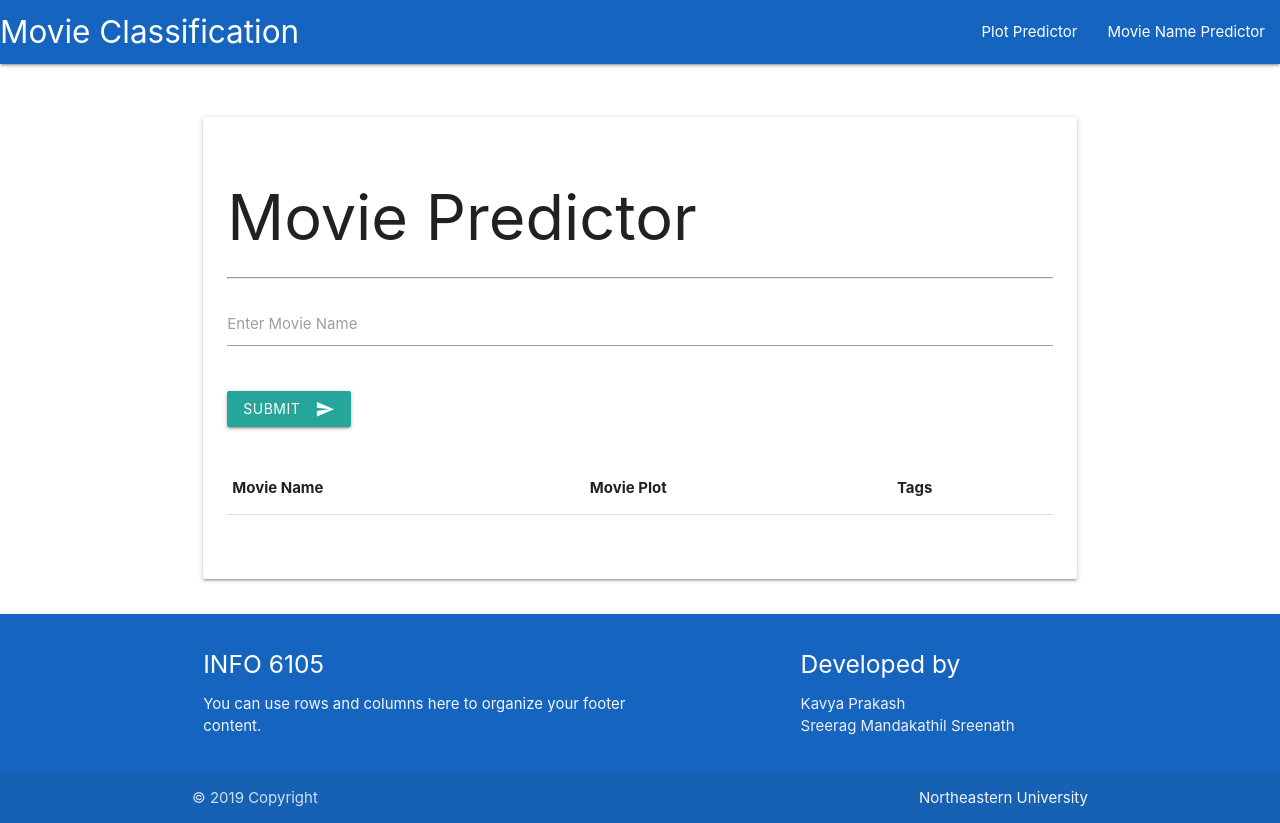
After one commit to sreeragsreenath/info6105_project, a Flask app: page /movie_predictor in a window 1280 px wide. The commit adds this page. Run offline with Flask 2, Linux system fonts and the light colour scheme; lists and menus that the app fills with data are empty.

Commit message:
add : jupyternotebook edt 2

```diff
--- a/webapp/app.py
+++ b/webapp/app.py
@@ -6,12 +6,17 @@ import wikipedia
 app = Flask(__name__)
 
 @app.route('/')
-def hello():
+def plot_pred():
 	result = {}
-	return render_template('index.html', result= result)
+	return render_template('plot_pred.html', result= result)
+
+@app.route('/movie_predictor')
+def movie_predictor():
+	result = {}
+	return render_template('movie_name_pred.html', result= result)
 
 @app.route('/predict', methods=['GET', 'POST'])
-def predict():
+def predict_plot():
 	blob = request.form.get('movie_plot')
 	lr_classifier = pickle.load(open('models/lr_classifier.pkl', 'rb'))
 	tfidf_vectorizer = pickle.load(open('models/tfidf_vectorizer.pkl', 'rb'))
@@ -22,7 +27,33 @@ def predict():
 	print(multilabel_binarizer.inverse_transform(y_pred_lr)[0])
 	data = {}
 	data['tags'] = list(multilabel_binarizer.inverse_transform(y_pred_lr)[0])
-	return render_template('index.html',result = data)
+	data['blob'] = blob[:100]
+	return data
+
+@app.route('/predict_movie_name', methods=['GET', 'POST'])
+def predict_movie_name():
+	movie_name = request.form.get('movie_name')
+	try:
+		movie = wikipedia.page(movie_name)
+		blob = movie.section('Plot')
+		lr_classifier = pickle.load(open('models/lr_classifier.pkl', 'rb'))
+		tfidf_vectorizer = pickle.load(open('models/tfidf_vectorizer.pkl', 'rb'))
+		multilabel_binarizer = pickle.load(open('models/multilabel_binarizer.pkl', 'rb'))
+		text = " ".join(blob)
+		t = tfidf_vectorizer.transform([blob])
+		y_pred_lr = lr_classifier.predict(t)
+		print(multilabel_binarizer.inverse_transform(y_pred_lr)[0])
+		data = {}
+		data['tags'] = list(multilabel_binarizer.inverse_transform(y_pred_lr)[0])
+		data['blob'] = blob[:100]
+		data['movie_name'] = movie_name
+		return data
+	except:
+		data = {}
+		data['tags'] = ["movie Not found"]
+		data['blob'] = "movie Not found"
+		data['movie_name'] = movie_name
+		return data
 
 if __name__ == '__main__':
 	app.run(debug=True)
--- a/webapp/templates/index.html
+++ b/webapp/templates/base.html
@@ -28,45 +28,17 @@
   			<div class="nav-wrapper blue darken-3">
   				<a href="#" class="brand-logo">Movie Classification</a>
   				<ul id="nav-mobile" class="right hide-on-med-and-down">
-  					<li><a href="sass.html">Sass</a></li>
-  					<li><a href="badges.html">Components</a></li>
-  					<li><a href="collapsible.html">JavaScript</a></li>
+  					<li><a href="/">Plot Predictor</a></li>
+  					<li><a href="/movie_predictor">Movie Name Predictor</a></li>
   				</ul>
   			</div>
   		</nav>
   		<br>
   		<br>
-  		<div class="container">
-  			<div class="row">
-  				<div class="col s12 m12">
-  					<div class="card-panel">
-  						<h1>Movie Genre Predictor</h1>
-  						<hr>
-  						<div class="row">
-  							<form class="col s12" action="/predict" method="post">
-  								<div class="row">
-  									<div class="input-field col s12">
-  										<textarea id="textarea1" class="materialize-textarea" name="movie_plot"></textarea>
-  										<label for="textarea1">Enter Movie Plot</label>
-  									</div>
-  									<div class="input-field col s12">
-  									  <button class="btn waves-effect waves-light" type="submit" name="action">Submit
-  									  	<i class="material-icons right">send</i>
-  									  </button>
-  									 </div>
-  								</div>
-  								<div class="row">
-  									<p>{{plot}}</p>
-  									{% for tag in result['tags'] %}
+      {% block head %}
+      {% endblock %}
 
-  										<a class="waves-effect waves-light blue btn">{{tag}}</a>
-  									{% endfor %}
-  							</form>
-  						</div>
-  					</div>
-  				</div>
-  			</div>
-  		</div>
+
   	</div>
   </main>
   <footer class="page-footer blue darken-3">
@@ -87,13 +59,16 @@
   	</div>
   	<div class="footer-copyright">
   		<div class="container">
-  			© 2019 Copyright Text
+  			© 2019 Copyright
   			<a class="grey-text text-lighten-4 right" href="#!">Northeastern University</a>
   		</div>
   	</div>
   </footer>
 
   <!--JavaScript at end of body for optimized loading-->
+  <script src="https://code.jquery.com/jquery-3.4.1.min.js"></script>
   <script src="https://cdnjs.cloudflare.com/ajax/libs/materialize/1.0.0/js/materialize.min.js"></script>
+  {% block script %}
+  {% endblock %}
 </body>
 </html>
--- /dev/null
+++ b/webapp/templates/movie_name_pred.html
@@ -0,0 +1,73 @@
+{% extends "base.html" %}
+{% block head %}
+<div class="container">
+ <div class="row">
+  <div class="col s12 m12">
+   <div class="card-panel">
+    <h1>Movie Predictor</h1>
+    <hr>
+    <div class="row">
+     <form class="col s12" action="/predict_movie_name" method="post">
+      <div class="row">
+       <div class="input-field col s12">
+        <textarea id="textarea1" class="materialize-textarea" name="movie_name"></textarea>
+        <label for="textarea1">Enter Movie Name</label>
+      </div>
+      <div class="input-field col s12">
+       <button class="btn waves-effect waves-light" type="button" name="action">Submit
+        <i class="material-icons right">send</i>
+      </button>
+    </div>
+  </div>
+  <div class="row">
+    <div class="col s12">
+      <table id="myTable" >
+        <thead>
+          <tr>
+            <th>Movie Name</th>
+            <th>Movie Plot</th>
+            <th>Tags</th>
+          </tr>
+        </thead>
+
+        <tbody>
+        </tbody>
+      </table>
+    </div>
+  </div>
+</form>
+</div>
+</div>
+</div>
+</div>
+</div>
+{% endblock %}
+
+{% block script %}
+<script type="text/javascript">
+  $(function() {
+    $('button').click(function() {
+        $.ajax({
+            url: '/predict_movie_name',
+            data: $('form').serialize(),
+            type: 'POST',
+            success: function(response) {
+                $("#textarea1").val('');
+                var blob = response['blob'];
+                var tags = response['tags'];
+                var movie_name = response['movie_name'];
+                var tags_string = '</td><td>'
+                for (var t in tags) {
+                  tags_string += ' <a class="waves-effect waves-light blue btn">'+tags[t]+'</a>  ';
+                }
+                tags_string='<tr><td>'+movie_name+'</td><td>'+blob+tags_string+'</td></tr>';
+                $('#myTable').prepend(tags_string);
+            },
+            error: function(error) {
+                console.log(error);
+            }
+        });
+    });
+});
+</script>
+{% endblock %}
```
Also changed, not shown: webapp/templates/advanced_pred.html (added, +72 -0 lines), webapp/templates/plot_pred.html (added, +73 -0 lines).
